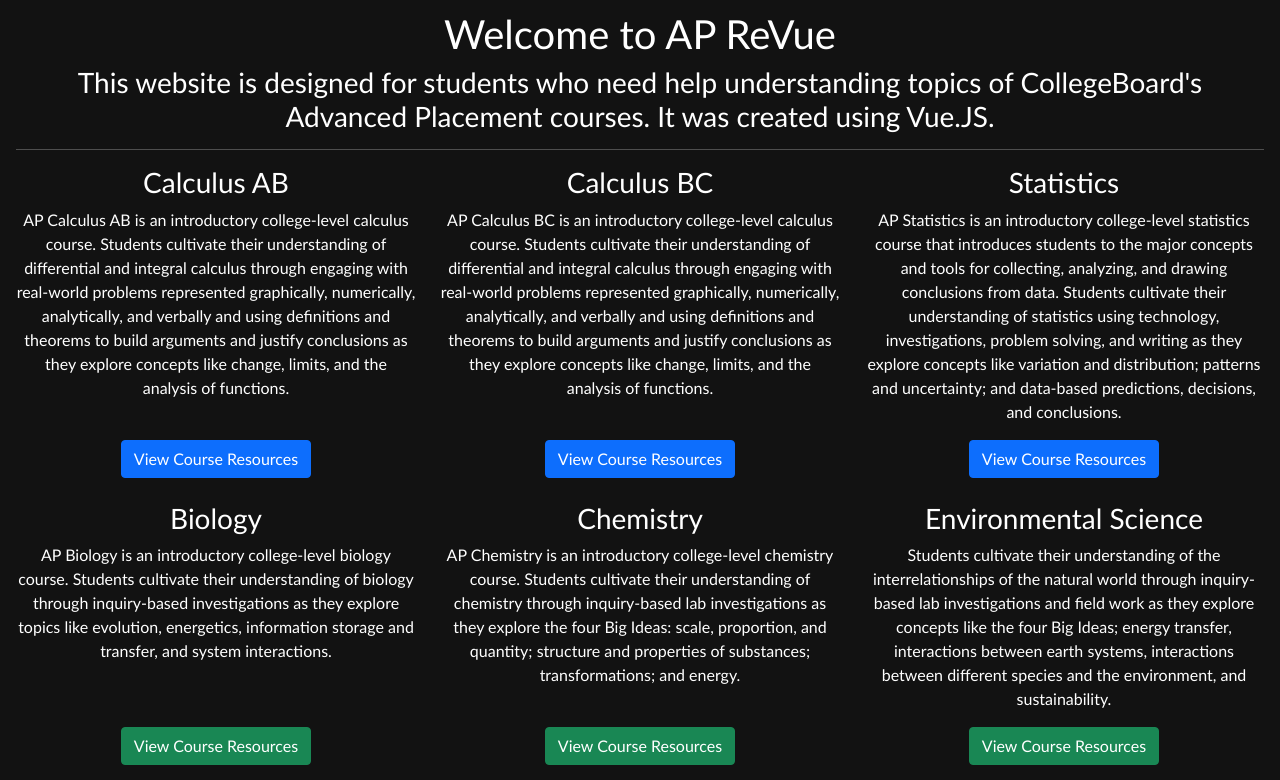
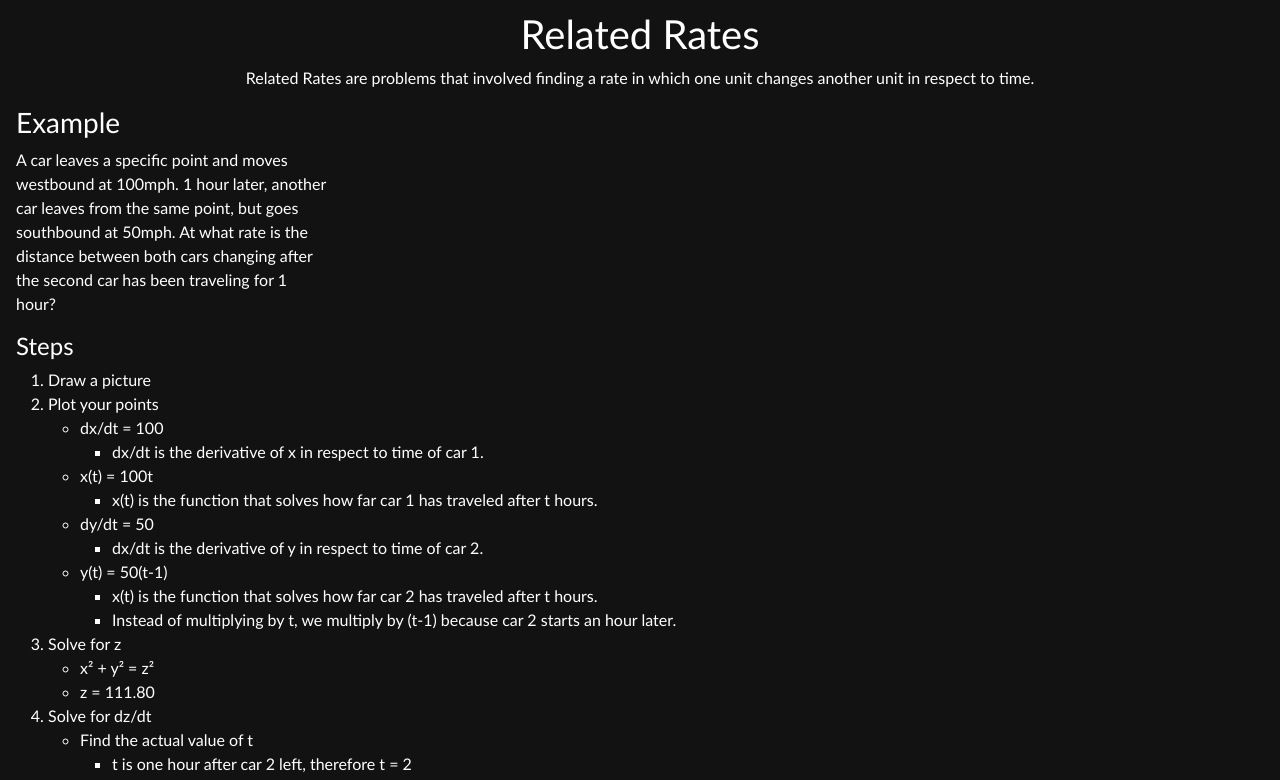
Before and after one commit to VioletSnow08-EAHS/AP-ReVue, a Vue app: page /#/ in a window 1280 px wide. Shown: the top 780 px of the page. Built offline with nearby package versions, Linux system fonts and the light colour scheme.

Commit message:
Added Basic Related Rates content

```diff
--- a/src/App.vue
+++ b/src/App.vue
@@ -1,14 +1,17 @@
 <template>
-  <IndexPage/>
+<div>
+  <RelatedRatesAB />
+</div>
 </template>
 
 <script>
 
-import IndexPage from "@/views/Home";
 
+import LimitsAB from "@/views/Math/calculus/ab/units/1/LimitsAB";
+import RelatedRatesAB from "@/views/Math/RelatedRatesAB";
 export default {
   name: 'App',
-  components: {IndexPage},
+  components: {RelatedRatesAB},
 }
 </script>
 
--- a/src/router/index.js
+++ b/src/router/index.js
@@ -1,14 +1,22 @@
-import { createRouter, createWebHistory } from "vue-router";
+import {createRouter, createWebHashHistory, createWebHistory} from "vue-router";
 import IndexPage from "../views/Home.vue";
+import LimitsAB from "@/views/Math/calculus/ab/units/1/LimitsAB";
 
-const routerHistory = createWebHistory();
 const router = createRouter({
-	history: routerHistory,
+	history: createWebHashHistory(),
 	routes: [
 		{
+			path: "/math/calculus/ab/units/1/limits",
+			name: "LimitsAB",
+			component: LimitsAB
+		},
+		{
 			path: "/",
+			name: "Index",
 			component: IndexPage,
 		},
 	],
 });
+
+
 export default router;
--- /dev/null
+++ b/src/views/Math/RelatedRatesAB.vue
@@ -0,0 +1,77 @@
+<template>
+  <div>
+    <h1>Related Rates</h1>
+
+    <div>
+      <p>Related Rates are problems that involved finding a rate in which one unit changes another
+        unit in respect to time.</p>
+    </div>
+
+    <div class="left">
+      <h3>Example</h3>
+      <p class="col-3">A car leaves a specific point and moves westbound at 100mph. 1 hour later, another car leaves
+        from the same point, but goes southbound at 50mph. At what rate is the distance between both cars changing after
+        the second car has been traveling for 1 hour? </p>
+      <h4>Steps</h4>
+      <ol>
+        <li>Draw a picture</li>
+        <li>Plot your points</li>
+        <ul>
+          <li>dx/dt = 100</li>
+          <ul>
+            <li>dx/dt is the derivative of x in respect to time of car 1.</li>
+          </ul>
+          <li>x(t) = 100t</li>
+          <ul>
+            <li>x(t) is the function that solves how far car 1 has traveled after t hours.</li>
+          </ul>
+
+          <li>dy/dt = 50</li>
+          <ul>
+            <li>dx/dt is the derivative of y in respect to time of car 2.</li>
+          </ul>
+          <li>y(t) = 50(t-1)</li>
+          <ul>
+            <li>x(t) is the function that solves how far car 2 has traveled after t hours.</li>
+          </ul>
+          <ul>
+            <li>Instead of multiplying by t, we multiply by (t-1) because car 2 starts an hour later.</li>
+          </ul>
+        </ul>
+        <li>Solve for z</li>
+        <ul>
+          <li>x² + y² = z²</li>
+          <li>z = 111.80</li>
+        </ul>
+        <li>Solve for dz/dt</li>
+        <ul>
+          <li>Find the actual value of t</li>
+          <ul>
+            <li>t is one hour after car 2 left, therefore t = 2</li>
+          </ul>
+          <li>Take the derivative in respect to t</li>
+          <li>2x(dx/dt) + 2y(dy/dt) = 2x(dz/dt)</li>
+          <li>Plug in each variable</li>
+          <li>2*200*100 + 2*50*1 = 2*111.80*(dz/dt)</li>
+          <li>40100 = 223.6*(dz/dt)</li>
+          <li>179.339 = dz/dt</li>
+        </ul>
+      </ol>
+
+      <img src="@/assets/triangle.png"/>
+    </div>
+
+  </div>
+</template>
+
+<script>
+export default {
+  name: "RelatedRatesAB"
+}
+</script>
+
+<style scoped>
+.left {
+  text-align: left;
+}
+</style>
--- /dev/null
+++ b/src/views/Math/calculus/ab/units/1/LimitsAB.vue
@@ -0,0 +1,15 @@
+<template>
+<div>
+  <h1>Welcome to Unit 1's first lesson, Limits!</h1>
+</div>
+</template>
+
+<script>
+export default {
+  name: "LimitsAB"
+}
+</script>
+
+<style scoped>
+
+</style>
```
Also changed, not shown: src/assets/triangle.png (added).
